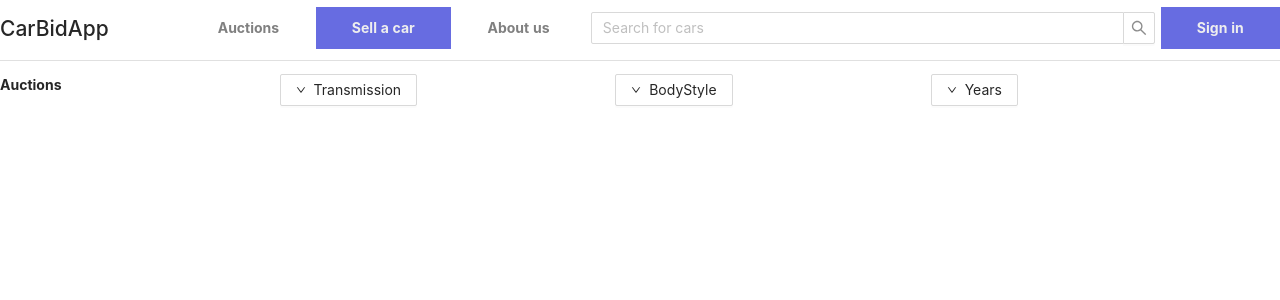
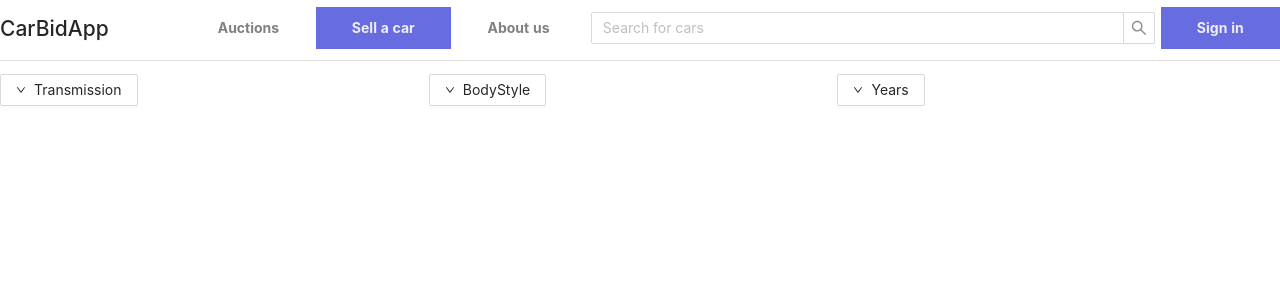
Before and after one commit to Petiazediter/CarAppRewrite, a React (Create React App) app in the folder car-app-frontend/: page / in a window 1280 px wide. Shown: the top 300 px of the page. Built offline with nearby package versions, Linux system fonts and the light colour scheme.

Commit message:
Remove unsused styled component.

```diff
--- a/car-app-frontend/src/components/auctions-page/Auctions.tsx
+++ b/car-app-frontend/src/components/auctions-page/Auctions.tsx
@@ -6,17 +6,6 @@ import { DownOutlined } from '@ant-design/icons'
 const SortRow = styled(Col)`
     display:flex;
     align-items:bottom;
-`
-
-const BoldH1 = styled('h1')`
-    font-weight:700;
-    padding:0;
-    margin:0;
-    margin-right:20px;
-    font-size:1em;
-    box-sizing: border-box;
-    width:100%;
-    text-align:bottom;
 `
 
 export function Auctions() {
@@ -49,21 +38,20 @@ export function Auctions() {
         </Menu.Item>
     </Menu>)
 
-    return (<Row>
+    return (
         <SortRow flex={1}>
-                <Col flex={1}><BoldH1>Auctions</BoldH1></Col>
                 <Col flex={1}>
-                <Dropdown overlay={transmissionMenu} placement="bottomLeft" arrow>
+                <Dropdown className="full-width" overlay={transmissionMenu} placement="bottomLeft" arrow>
                     <Button icon={<DownOutlined />}>Transmission</Button>
                 </Dropdown></Col>
                 <Col flex={1}>
-                <Dropdown overlay={bodyStyleMenu} placement="bottomLeft" arrow>
+                <Dropdown className="full-width" overlay={bodyStyleMenu} placement="bottomLeft" arrow>
                     <Button icon={<DownOutlined />}>BodyStyle</Button>
                 </Dropdown></Col>
                 <Col flex={1}>
-                <Dropdown overlay={yearsMenu} placement="bottomLeft" arrow>
+                <Dropdown className="full-width" overlay={yearsMenu} placement="bottomLeft" arrow>
                     <Button icon={<DownOutlined />}>Years</Button>
                 </Dropdown></Col>
         </SortRow>
-    </Row>)
+    )
 }
```
